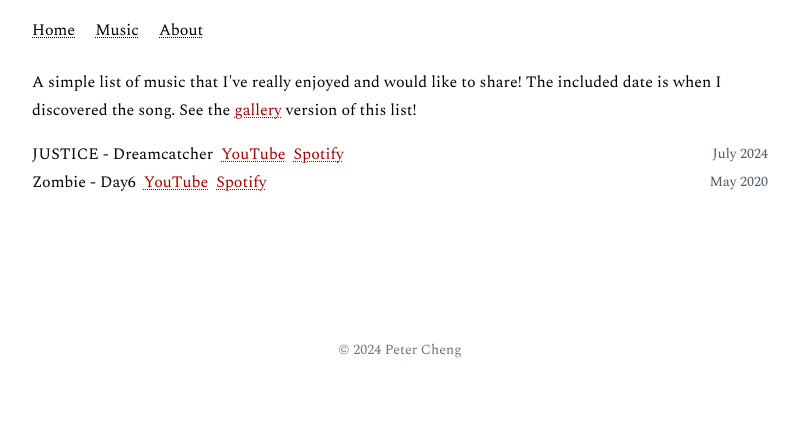
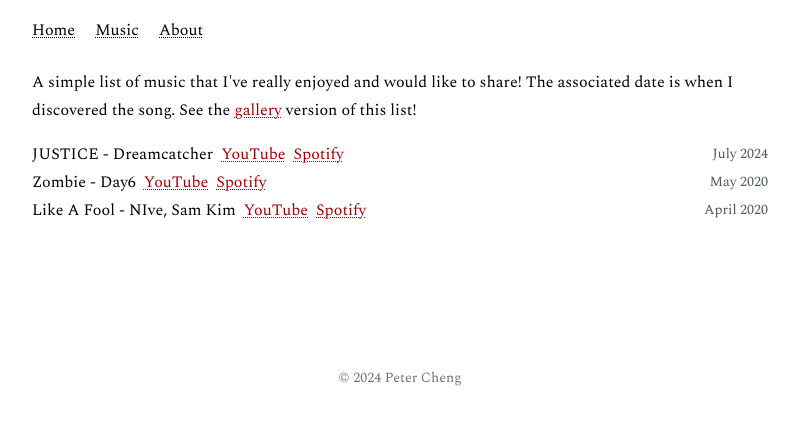
Before and after one commit to pcheng17/blog.petercheng.me, a SvelteKit app: page /music in a window 1280 px wide. Shown: the top 424 px of the page, without its empty margins (240-1039 px from the left). Built offline with nearby package versions, Linux system fonts and the light colour scheme.

Commit message:
Add more music

```diff
--- a/src/content/musicList.ts
+++ b/src/content/musicList.ts
@@ -35,4 +35,15 @@ export const musicList: Music[] = [
     description: "This song reminds me of the beginning of the panemic time period, when I first discovered this song. It has some kind of sentimental value because of it.",
     albumCover: "https://i.scdn.co/image/ab67616d00001e02a220092391684fd27f02affb"
   },
+  {
+    title: "Like A Fool",
+    artist: "NIve, Sam Kim",
+    links: [
+      { platform: "YouTube", url: "https://www.youtube.com/watch?v=J2gpmYhX3zc" },
+      { platform: "Spotify", url: "https://open.spotify.com/track/1E8Cztx0OIj4zm1IZh2XXj?si=fc9f190a56394d98" },
+    ],
+    date: "2020-04-03",
+    description: "",
+    albumCover: "https://i.scdn.co/image/ab67616d00001e0281e8bf4df241f2bed4d6debb",
+  },
 ];
--- a/src/routes/music/+page.svelte
+++ b/src/routes/music/+page.svelte
@@ -17,7 +17,7 @@
 <main>
   <section>
     <p class="my-4">
-      A simple list of music that I've really enjoyed and would like to share! The included date is
+      A simple list of music that I've really enjoyed and would like to share! The associated date is
       when I discovered the song. See the <a href="/music/gallery" class="prose-link">gallery</a>
       version of this list!
     </p>
```
